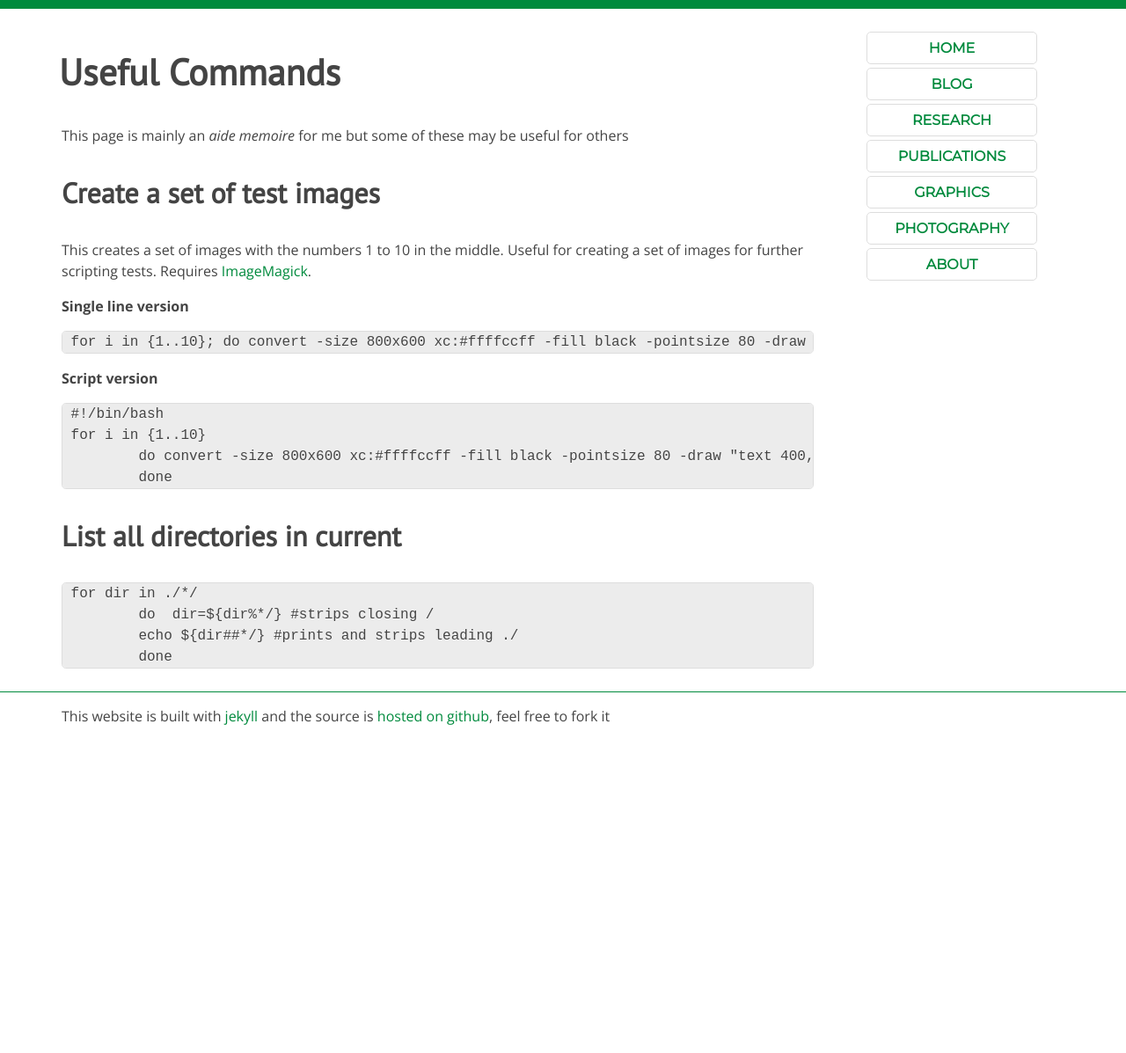
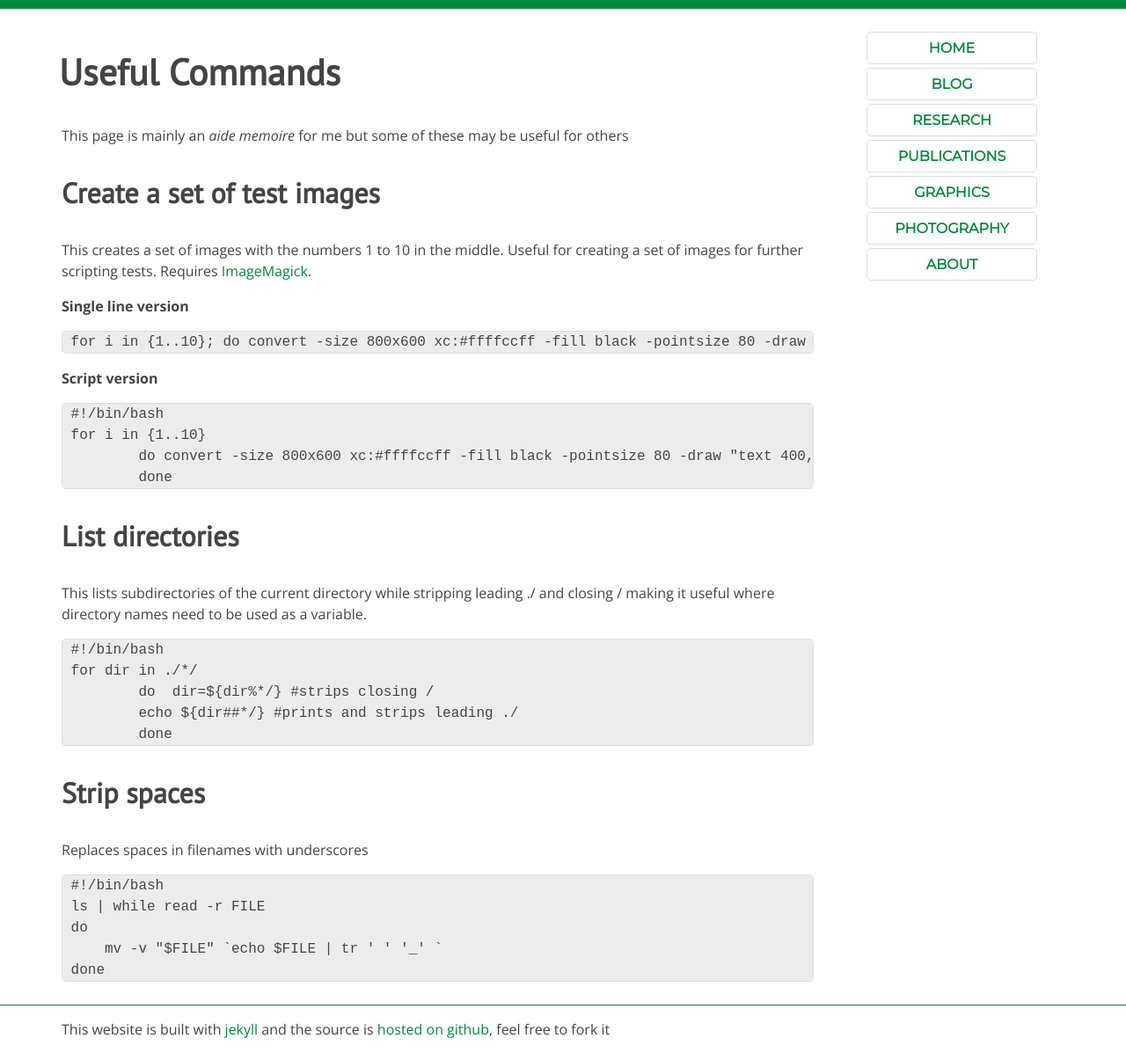
Before and after one commit to sebspain/sebspain.github.io, a Jekyll site: the page built from useful_commands.md, in a window 1280 px wide. Shown: the whole page at 88% size. Built offline with Jekyll 4.4.1, drawn with Linux system fonts in a browser that asks for light colours; Markdown is read by kramdown in place of the engine named in the settings; before the commit the page ends 900 px from its top, so only the background shows below that.

Commit message:
added more commands

````diff
--- a/useful_commands.md
+++ b/useful_commands.md
@@ -22,11 +22,24 @@ for i in {1..10}
 	done
 ```
 
-###List all directories in current
+###List directories
+This lists subdirectories of the current directory while stripping leading ./ and closing / making it useful where directory names need to be used as a variable.
 
 ```{sh}
+#!/bin/bash
 for dir in ./*/
 	do  dir=${dir%*/} #strips closing /
     	echo ${dir##*/} #prints and strips leading ./
 	done
 ```
+
+###Strip spaces
+Replaces spaces in filenames with underscores
+
+```{sh}
+#!/bin/bash
+ls | while read -r FILE
+do
+    mv -v "$FILE" `echo $FILE | tr ' ' '_' `
+done
+```
````
